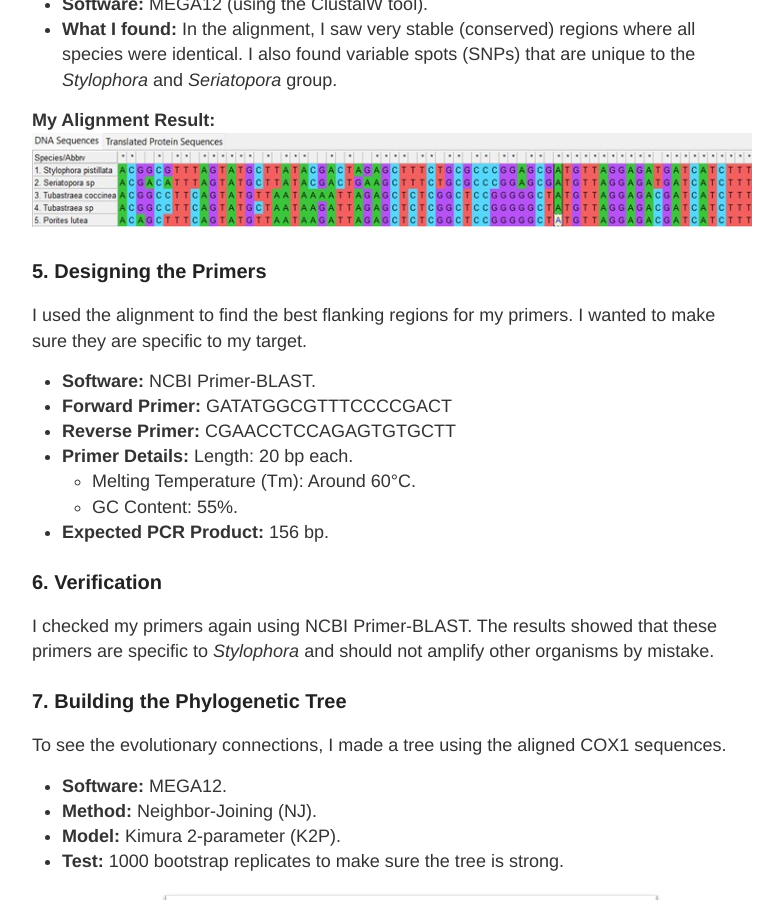
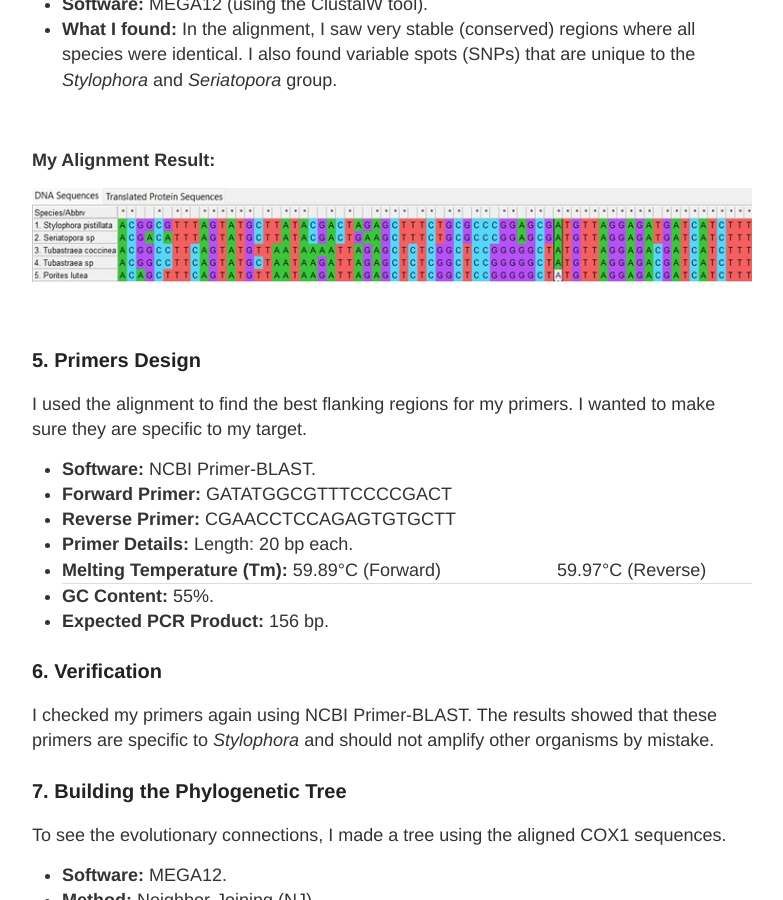
Before and after one commit to cori933/Corals-Lab-notebook, a Jekyll site: the page built from _posts/2026-05-13-stylophora-bioinformatics.md, in a window 1280 px wide and 900 px high, scrolled down 1202 px. Shown: the whole window, without its empty margins (248-1031 px from the left). Built offline with Jekyll 4.4.1, drawn with Linux system fonts in a browser that asks for light colours; our own code applies the rules of GitHub Pages for plain Markdown files.

Commit message:
Final version of bioinformatics assignment

```diff
--- a/_posts/2026-05-13-stylophora-bioinformatics.md
+++ b/_posts/2026-05-13-stylophora-bioinformatics.md
@@ -24,18 +24,24 @@ I aligned these five sequences to find the best spots for my primers and to see
 * **Software:** MEGA12 (using the ClustalW tool).
 * **What I found:** In the alignment, I saw very stable (conserved) regions where all species were identical. I also found variable spots (SNPs) that are unique to the *Stylophora* and *Seriatopora* group.
 
+<br>
+
 **My Alignment Result:**
-![Sequence Alignment](../images/alignment_1.jpg)
 
-### 5. Designing the Primers
+<img src="../images/alignment_1.jpg" alt="Multiple Sequence Alignment" style="width: 100%; max-width: none; display: block;">
+
+<br>
+
+### 5. Primers Design
 I used the alignment to find the best flanking regions for my primers. I wanted to make sure they are specific to my target.
 * **Software:** NCBI Primer-BLAST.
 * **Forward Primer:** GATATGGCGTTTCCCCGACT
 * **Reverse Primer:** CGAACCTCCAGAGTGTGCTT
 * **Primer Details:**  Length: 20 bp each.
-  * Melting Temperature (Tm): Around 60°C.
-  * GC Content: 55%.
+ * **Melting Temperature (Tm):** 59.89°C (Forward) | 59.97°C (Reverse)
+  * **GC Content:** 55%.
 * **Expected PCR Product:** 156 bp.
+<br>
 
 ### 6. Verification
 I checked my primers again using NCBI Primer-BLAST. The results showed that these primers are specific to *Stylophora* and should not amplify other organisms by mistake.
@@ -47,6 +53,8 @@ To see the evolutionary connections, I made a tree using the aligned COX1 sequen
 * **Model:** Kimura 2-parameter (K2P).
 * **Test:** 1000 bootstrap replicates to make sure the tree is strong.
 
+<br>
+
 **My Final Tree:**
 ![Phylogenetic Tree](../images/tree_final.jpg)
 
```
